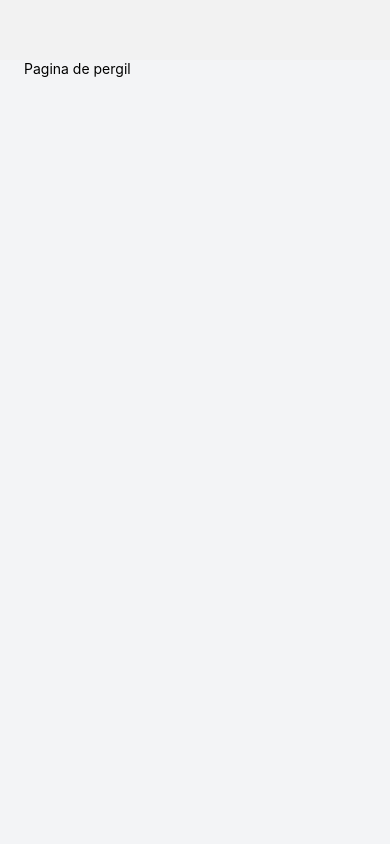
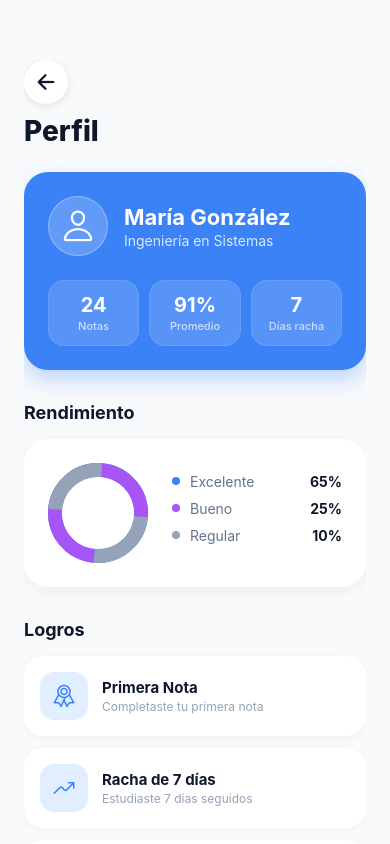
Before and after one commit to lgloria07/Synapse, a React Native app: screen /profile in a window 390 px wide. Built offline with nearby package versions, Linux system fonts and the light colour scheme.

Commit message:
Pantalla de perfil

```diff
--- a/screens/profile.js
+++ b/screens/profile.js
@@ -1,87 +1,330 @@
 import React from 'react';
-import { StyleSheet, Text, View, ScrollView, TouchableOpacity } from 'react-native';
+import {StyleSheet,Text,View,ScrollView,TouchableOpacity,Alert,} from 'react-native';
 import { Ionicons } from '@expo/vector-icons';
 
 export default function Profile({ navigation }) {
+  const stats = [
+    { label: 'Notas', value: '24' },
+    { label: 'Promedio', value: '91%' },
+    { label: 'Días racha', value: '7' },
+  ];
 
-  const goBack = () => {
-    navigation.goBack();
-  }
+  const accomplishments = [
+    {
+      id: 1,
+      title: 'Primera Nota',
+      sub: 'Completaste tu primera nota',
+      icon: 'ribbon-outline',
+    },
+    {
+      id: 2,
+      title: 'Racha de 7 días',
+      sub: 'Estudiaste 7 días seguidos',
+      icon: 'trending-up-outline',
+    },
+    {
+      id: 3,
+      title: 'Estudioso',
+      sub: 'Completaste 20 quizzes',
+      icon: 'book-outline',
+    },
+  ];
+
+  const settings = [
+    {
+      id: 'notif',
+      title: 'Notificaciones',
+      sub: 'Recordatorios de estudio',
+      icon: 'notifications-outline',
+    },
+    {
+      id: 'priv',
+      title: 'Privacidad',
+      sub: 'Configuración de datos',
+      icon: 'shield-outline',
+    },
+    {
+      id: 'help',
+      title: 'Ayuda',
+      sub: 'Centro de soporte',
+      icon: 'help-circle-outline',
+    },
+  ];
+
+  const handleLogout = () => {
+    Alert.alert(
+      'Cerrar Sesión',
+      '¿Estás seguro de que quieres salir?',
+      [
+        {
+          text: 'Cancelar',
+          style: 'cancel',
+        },
+        {
+          text: 'Salir',
+          onPress: () => navigation.navigate('login'),
+          style: 'destructive',
+        },
+      ]
+    );
+  };
+
+  const renderItem = (item, isConfig = false) => (
+    <TouchableOpacity
+      key={item.id}
+      onPress={() =>
+        isConfig &&
+        Alert.alert(
+          item.title,
+          `Configuración de ${item.title.toLowerCase()}`
+        )
+      }
+      style={[
+        styles.cardBase,
+        isConfig ? styles.configItem : styles.achievementCard,
+      ]}
+    >
+      <View
+        style={[
+          styles.iconContainer,
+          isConfig ? styles.configIcon : styles.achievementIcon,
+        ]}
+      >
+        <Ionicons
+          name={item.icon}
+          size={isConfig ? 22 : 24}
+          color={isConfig ? '#94A3B8' : '#3B82F6'}
+        />
+      </View>
+
+      <View style={styles.flex1}>
+        <Text style={styles.cardTitle}>{item.title}</Text>
+        <Text style={styles.cardSub}>{item.sub}</Text>
+      </View>
+    </TouchableOpacity>
+  );
 
   return (
     <View style={styles.container}>
-      <Text>Pagina de pergil</Text>
+      <ScrollView
+        showsVerticalScrollIndicator={false}
+        contentContainerStyle={styles.scrollContent}
+      >
+        <TouchableOpacity
+          onPress={() => navigation.goBack()}
+          style={styles.backButton}
+        >
+          <Ionicons name="arrow-back" size={24} color="#0F172A" />
+        </TouchableOpacity>
+
+        <Text style={styles.title}>Perfil</Text>
+
+        <View style={styles.profileCard}>
+          <View style={styles.rowCenter}>
+            <View style={styles.avatar}>
+              <Ionicons name="person-outline" size={35} color="#FFFFFF" />
+            </View>
+
+            <View>
+              <Text style={styles.name}>María González</Text>
+              <Text style={styles.career}>Ingeniería en Sistemas</Text>
+            </View>
+          </View>
+
+          <View style={styles.statsRow}>
+            {stats.map((s, i) => (
+              <View key={i} style={styles.statBox}>
+                <Text style={styles.statNumber}>{s.value}</Text>
+                <Text style={styles.statLabel}>{s.label}</Text>
+              </View>
+            ))}
+          </View>
+        </View>
+
+        <Text style={styles.sectionTitle}>Rendimiento</Text>
+
+        <View style={styles.performanceCard}>
+          <View style={styles.chartBox}>
+            <View
+              style={[
+                styles.donut,
+                {
+                  borderColor: '#3B82F6',
+                  transform: [{ rotate: '0deg' }],
+                },
+              ]}
+            />
+
+            <View
+              style={[
+                styles.donut,
+                {
+                  borderColor: '#A855F7',
+                  borderLeftColor: 'transparent',
+                  transform: [{ rotate: '230deg' }],
+                },
+              ]}
+            />
+
+            <View
+              style={[
+                styles.donut,
+                {
+                  borderColor: '#94A3B8',
+                  borderLeftColor: 'transparent',
+                  borderRightColor: 'transparent',
+                  transform: [{ rotate: '320deg' }],
+                },
+              ]}
+            />
+
+            <View style={styles.hole} />
+          </View>
+
+          <View style={styles.flex1}>
+            {[
+              { c: '#3B82F6', l: 'Excelente', p: '65%' },
+              { c: '#A855F7', l: 'Bueno', p: '25%' },
+              { c: '#94A3B8', l: 'Regular', p: '10%' },
+            ].map((l, i) => (
+              <View key={i} style={styles.legendItem}>
+                <View
+                  style={[styles.dot, { backgroundColor: l.c }]}
+                />
+                <Text style={styles.legendText}>{l.l}</Text>
+                <Text style={styles.legendPercentage}>{l.p}</Text>
+              </View>
+            ))}
+          </View>
+        </View>
+
+        <Text style={styles.sectionTitle}>Logros</Text>
+
+        {accomplishments.map((a) => renderItem(a))}
+
+        <Text style={styles.sectionTitle}>Configuración</Text>
+
+        <View style={styles.configGroup}>
+          {settings.map((s, i) => (
+            <View key={s.id}>
+              {renderItem(s, true)}
+              {i < settings.length - 1 && <View style={styles.separator} />}
+            </View>
+          ))}
+        </View>
+
+        <TouchableOpacity
+          onPress={handleLogout}
+          style={styles.logoutButton}
+        >
+          <Ionicons
+            name="exit-outline"
+            size={20}
+            color="#EF4444"
+            style={styles.mr8}
+          />
+          <Text style={styles.logoutText}>Cerrar Sesión</Text>
+        </TouchableOpacity>
+      </ScrollView>
     </View>
   );
 }
 
 const styles = StyleSheet.create({
-
   container: {
     flex: 1,
-    backgroundColor: '#F3F4F6',
-    marginTop: 60,
+    backgroundColor: '#F8FAFC',
     paddingHorizontal: 24,
+    paddingTop: 60,
   },
 
-  header: {
-    flexDirection: 'row',
-    alignItems: 'center',
-    marginBottom: 20,
+  scrollContent: {
+    paddingBottom: 40,
   },
 
   backButton: {
-    marginRight: 12,
+    width: 44,
+    height: 44,
+    borderRadius: 22,
+    backgroundColor: '#FFFFFF',
+    justifyContent: 'center',
+    alignItems: 'center',
+    shadowColor: '#000',
+    shadowOffset: {
+      width: 0,
+      height: 2,
+    },
+    shadowOpacity: 0.1,
+    shadowRadius: 10,
+    elevation: 3,
+    marginBottom: 10,
   },
 
   title: {
     fontSize: 28,
-    fontWeight: '700',
+    fontWeight: '800',
     color: '#0F172A',
+    marginBottom: 24,
   },
 
   profileCard: {
     backgroundColor: '#3B82F6',
     borderRadius: 24,
     padding: 24,
+    marginBottom: 32,
+    shadowColor: '#3B82F6',
+    shadowOffset: {
+      width: 0,
+      height: 10,
+    },
+    shadowOpacity: 0.3,
+    shadowRadius: 20,
+    elevation: 8,
+  },
+
+  rowCenter: {
+    flexDirection: 'row',
     alignItems: 'center',
-    marginBottom: 30,
+    marginBottom: 24,
   },
 
   avatar: {
-    width: 70,
-    height: 70,
-    borderRadius: 35,
+    width: 60,
+    height: 60,
+    borderRadius: 30,
     backgroundColor: 'rgba(255,255,255,0.2)',
     justifyContent: 'center',
     alignItems: 'center',
-    marginBottom: 12,
+    marginRight: 16,
+    borderWidth: 1,
+    borderColor: 'rgba(255,255,255,0.3)',
   },
 
   name: {
-    fontSize: 20,
+    fontSize: 22,
     fontWeight: '700',
     color: '#FFFFFF',
   },
 
   career: {
     fontSize: 14,
-    color: '#E0E7FF',
-    marginBottom: 16,
+    color: 'rgba(255,255,255,0.8)',
+    marginTop: 2,
   },
 
   statsRow: {
     flexDirection: 'row',
     justifyContent: 'space-between',
-    width: '100%',
   },
 
   statBox: {
-    width: '30%',
-    backgroundColor: 'rgba(255,255,255,0.2)',
-    borderRadius: 14,
-    paddingVertical: 14,
+    width: '31%',
+    backgroundColor: 'rgba(255,255,255,0.15)',
+    borderRadius: 16,
+    paddingVertical: 12,
     alignItems: 'center',
+    borderWidth: 1,
+    borderColor: 'rgba(255,255,255,0.1)',
   },
 
   statNumber: {
@@ -91,96 +334,182 @@ const styles = StyleSheet.create({
   },
 
   statLabel: {
-    fontSize: 12,
-    color: '#E0E7FF',
-    marginTop: 4,
+    fontSize: 11,
+    color: 'rgba(255,255,255,0.7)',
+    marginTop: 2,
+    fontWeight: '500',
   },
 
   sectionTitle: {
-    fontSize: 22,
+    fontSize: 18,
     fontWeight: '700',
     color: '#0F172A',
-    marginBottom: 14,
+    marginBottom: 16,
   },
 
   performanceCard: {
     backgroundColor: '#FFFFFF',
-    borderRadius: 18,
-    padding: 18,
+    borderRadius: 24,
+    padding: 24,
     flexDirection: 'row',
-    marginBottom: 24,
+    alignItems: 'center',
+    marginBottom: 32,
+    shadowColor: '#000',
+    shadowOffset: {
+      width: 0,
+      height: 4,
+    },
+    shadowOpacity: 0.05,
+    shadowRadius: 15,
+    elevation: 2,
   },
 
-  chart: {
-    width: 80,
-    height: 80,
-    borderRadius: 40,
-    backgroundColor: '#E5E7EB',
-    borderWidth:1,
-    marginRight:110,
+  chartBox: {
+    width: 100,
+    height: 100,
+    justifyContent: 'center',
+    alignItems: 'center',
+    marginRight: 24,
   },
 
-  legend: {
-    fontSize: 13,
+  donut: {
+    position: 'absolute',
+    width: 100,
+    height: 100,
+    borderRadius: 50,
+    borderWidth: 14,
+    borderTopColor: 'transparent',
+  },
+
+  hole: {
+    width: 72,
+    height: 72,
+    borderRadius: 36,
+    backgroundColor: '#FFFFFF',
+  },
+
+  legendItem: {
+    flexDirection: 'row',
+    alignItems: 'center',
+    marginBottom: 10,
+  },
+
+  dot: {
+    width: 8,
+    height: 8,
+    borderRadius: 4,
+    marginRight: 10,
+  },
+
+  legendText: {
+    fontSize: 14,
+    color: '#64748B',
+    flex: 1,
+  },
+
+  legendPercentage: {
+    fontSize: 14,
+    fontWeight: '700',
     color: '#0F172A',
-    marginBottom: 6,
+  },
+
+  cardBase: {
+    flexDirection: 'row',
+    alignItems: 'center',
+    backgroundColor: '#FFFFFF',
+    padding: 16,
   },
 
   achievementCard: {
-    flexDirection: 'row',
-    alignItems: 'center',
-    backgroundColor: '#FFFFFF',
-    borderRadius: 16,
-    padding: 16,
+    borderRadius: 20,
     marginBottom: 12,
-    gap: 12,
+    shadowColor: '#000',
+    shadowOffset: {
+      width: 0,
+      height: 2,
+    },
+    shadowOpacity: 0.04,
+    shadowRadius: 10,
+    elevation: 1,
   },
 
-  achievementTitle: {
+  configItem: {
+    paddingVertical: 12,
+  },
+
+  iconContainer: {
+    borderRadius: 14,
+    justifyContent: 'center',
+    alignItems: 'center',
+    marginRight: 14,
+  },
+
+  achievementIcon: {
+    width: 48,
+    height: 48,
+    backgroundColor: '#E0EEFF',
+  },
+
+  configIcon: {
+    width: 40,
+    height: 40,
+    backgroundColor: '#F8FAFC',
+  },
+
+  cardTitle: {
     fontSize: 15,
-    fontWeight: '600',
+    fontWeight: '700',
     color: '#0F172A',
   },
 
-  achievementSubtitle: {
+  cardSub: {
     fontSize: 12,
     color: '#94A3B8',
+    marginTop: 2,
   },
 
-  configCard: {
-    flexDirection: 'row',
-    alignItems: 'center',
+  configGroup: {
     backgroundColor: '#FFFFFF',
-    borderRadius: 16,
-    padding: 16,
-    marginBottom: 10,
-    gap: 12,
+    borderRadius: 20,
+    paddingVertical: 8,
+    marginBottom: 32,
+    shadowColor: '#000',
+    shadowOffset: {
+      width: 0,
+      height: 2,
+    },
+    shadowOpacity: 0.04,
+    shadowRadius: 10,
+    elevation: 1,
   },
 
-  configTitle: {
-    fontSize: 15,
-    fontWeight: '600',
-    color: '#0F172A',
-  },
-
-  configSubtitle: {
-    fontSize: 12,
-    color: '#94A3B8',
+  separator: {
+    height: 1,
+    backgroundColor: '#F1F5F9',
+    marginHorizontal: 16,
   },
 
   logoutButton: {
-    marginTop: 20,
-    backgroundColor: '#FEE2E2',
-    borderRadius: 16,
-    padding: 16,
+    flexDirection: 'row',
+    backgroundColor: '#FEF2F2',
+    borderRadius: 20,
+    padding: 18,
     alignItems: 'center',
-    marginBottom: 40,
+    justifyContent: 'center',
+    marginBottom: 20,
   },
 
   logoutText: {
     color: '#EF4444',
-    fontWeight: '600',
-    fontSize: 15,
+    fontWeight: '700',
+    fontSize: 16,
   },
 
+  flex1: {
+    flex: 1,
+  },
+
+  mr8: {
+    marginRight: 8,
+  },
 });
```
Also changed, not shown: App.js (+7 -1 lines), screens/feedback.js (+3 -11 lines), screens/test.js (+8 -4 lines).
